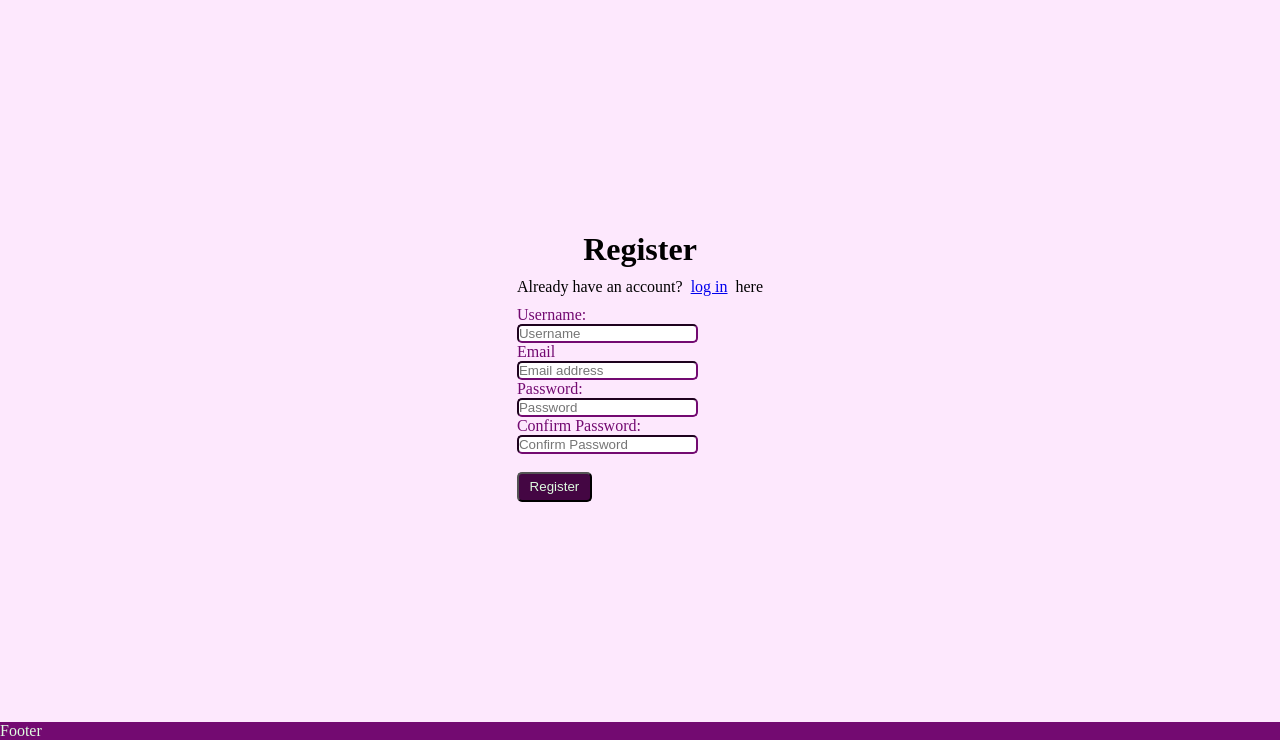
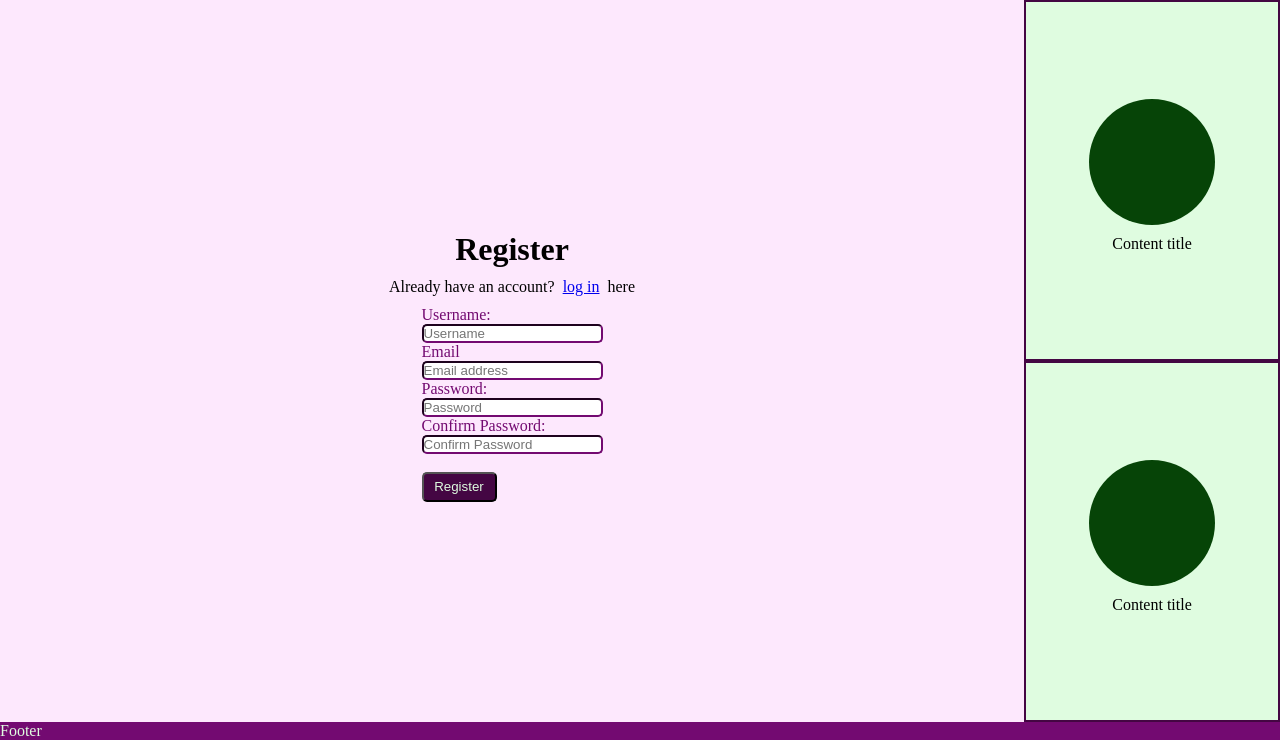
Before and after one commit to louisae452/Piggy-before-the-infection-started.-The-shop, a Django app: page /accounts/signup/ in a window 1280 px wide. Shown: the part 60-800 px from the top of the page. Run offline with Django 5.2, Linux system fonts and the light colour scheme; some libraries are stand-ins or nearby versions.

Commit message:
Set up vertical bar in base.html

```diff
--- a/static/css/main.css
+++ b/static/css/main.css
@@ -22,12 +22,11 @@
 }
 body {
     min-height: 100vh;
+    width: 100%;
     display: flex;
     flex-direction: column;
 }
-main {
-    flex: 1 0 auto;
-}
+
 /* General */
 .button {
     background-color: var(--dark-purple);
@@ -75,11 +74,44 @@ nav {
 
 /* main */
 main {
+    flex: 1 1 auto;
+    width: 100%;
     background-color: var(--pink);
+    display: flex;
+
+    flex-direction: column;
+}
+.grid-container {
+    height: 100%;
+    flex-grow: 1;
+    width: 100%;
+    display: grid;
+    grid-template-columns: 80% 20%;
+    box-sizing: border-box;
+
+}
+.vertical-bar {
+    background-color: var(--mid-green);
+    display: grid;
+    grid-template-rows: 50% 50%;
+
+}
+.advert {
+    border: 2px solid var(--dark-purple);
     display: flex;
     justify-content: center;
     align-items: center;
+    flex-direction: column;
 }
+.circle {
+    border-radius: 50%;
+    background-color: var(--forest-green);
+
+    width: 50%;
+    aspect-ratio: 1 /1;
+}
+
+
 /* Footer */
 footer {
     background-color: var(--purple);
@@ -87,7 +119,11 @@ footer {
 }
 /* Allauth pages */
 .content-container{
+    display: flex;
+    flex-direction: column;
+    align-items: center;
     justify-content: center;
+    height: 100%;
 }
 /* Override elements standard settings */
 .center {
@@ -121,6 +157,13 @@ footer {
 
         justify-content: center;
     }
+    .grid-container {
+        grid-template-columns: auto;
+    }
+    .vertical-bar {
+        grid-template-columns: auto auto;
+        grid-template-rows: auto;
+    }
 
 
 }
--- a/templates/base.html
+++ b/templates/base.html
@@ -44,9 +44,26 @@
     </header>
 
     <main>
+        <div class="grid-container">
 
-            {% block content %}
-            {% endblock %}
+            <div>
+                {% block content %}
+                {% endblock %}
+            </div>
+            <div class="vertical-bar">
+                <div class="advert">
+                    <div class="circle"></div>
+                    <p class="padding-10">Content title</p>
+                </div>
+                <div class="advert">
+                    <div class="circle"></div>
+                    <p class="padding-10">Content title</p>
+                </div>
+            </div>
+        </div>
+
+
+
 
     </main>
 
```
Also changed, not shown: README.md.
